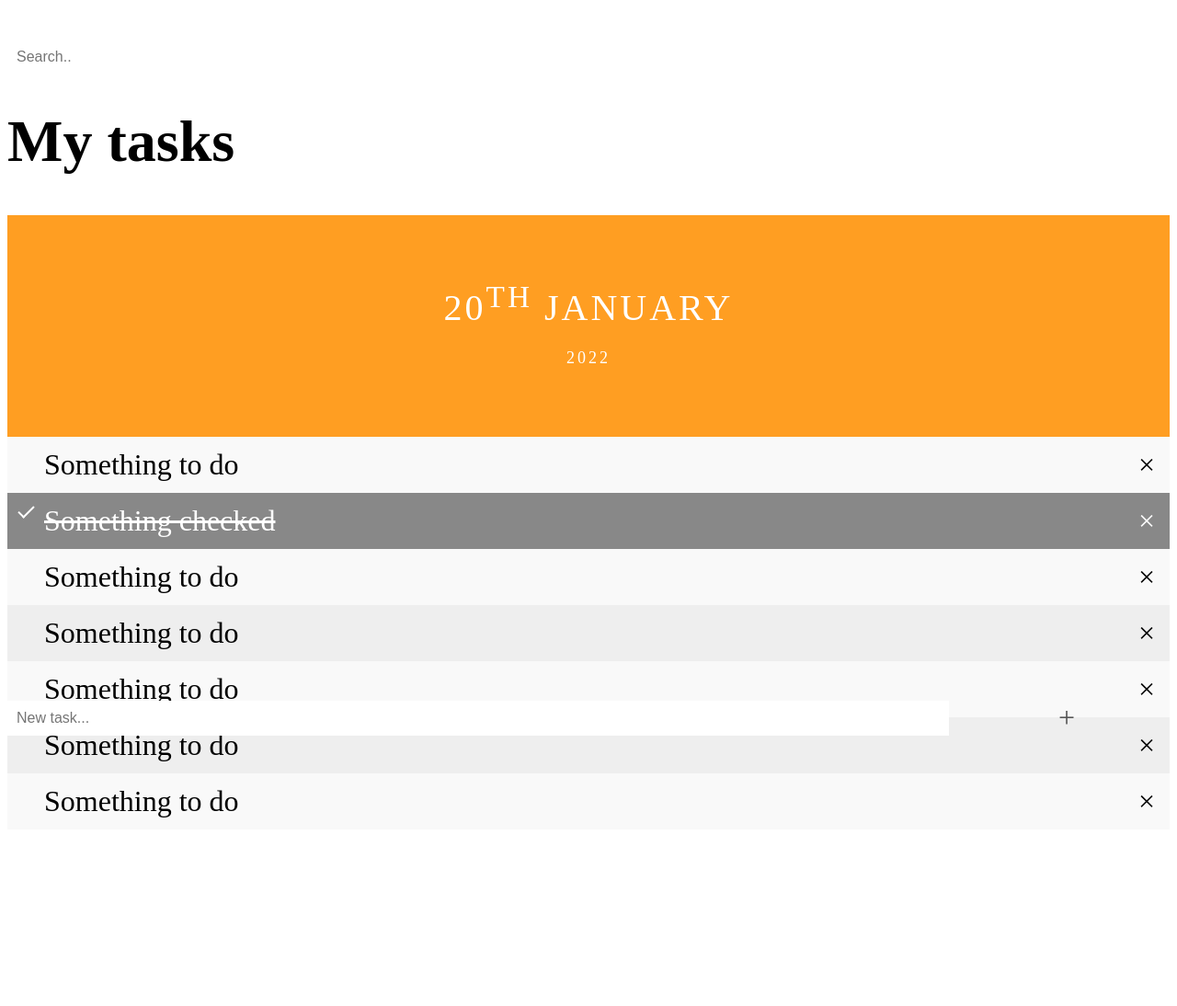
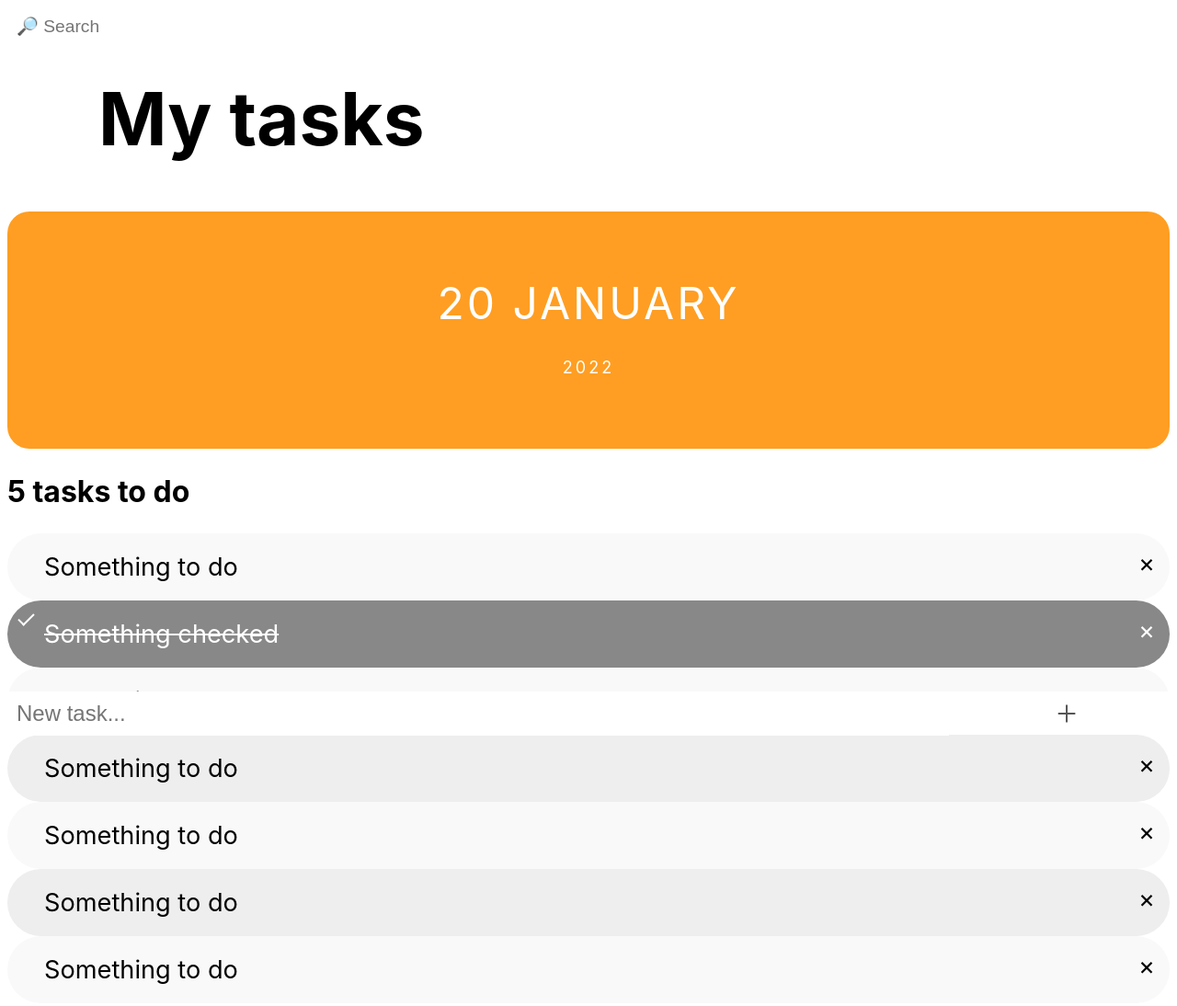
Before and after one commit to Mint18032/todoapp, a plain HTML site: page index.html in a window 1280 px wide. Shown: the whole page at 92% size. Before the commit the page ends 910 px from the top, so only its background shows below. Drawn offline with Linux system fonts and the light colour scheme.

Commit message:
fix font, shapes.

```diff
--- a/index.html
+++ b/index.html
@@ -9,13 +9,16 @@
 </head>
 
 <body>
-    <h1 style="font-size: 400%;"> <input type="text" name="search" placeholder="Search.." id="searchBtn"><br />
-        My tasks</h1>
+    <input type="text" name="search" placeholder="🔎 Search" id="searchBtn"><br />
+    <h1
+        style="font-size: 500%; font-family: -apple-system, BlinkMacSystemFont, 'Segoe UI', Roboto, Oxygen, Ubuntu, Cantarell, 'Open Sans', 'Helvetica Neue', sans-serif;">
+        &emsp; My tasks</h1>
     <div class="month">
-        20<sup>th</sup> January<br>
+        20 January<br>
         <span style="font-size:18px">2022</span>
     </div>
 
+    <h2 id="head2">5 tasks to do</h2>
     <ul id="myUL">
         <li>Something to do</li>
         <li class="checked">Something checked</li>
@@ -25,6 +28,7 @@
         <li>Something to do</li>
         <li>Something to do</li>
     </ul>
+    <br /><br />
 
     <div id="myDIV" class="addBar">
         <input type="text" id="myInput" placeholder="New task...">
--- a/script/list.js
+++ b/script/list.js
@@ -1,3 +1,16 @@
+// Create a sentence to show the number of remaining tasks.
+var head2 = document.getElementById("head2");
+var tasks = 5;
+function update() {
+    if (tasks === 0) {
+        head2.value = "No task remaining!";
+    } else if (tasks === 1) {
+        head2.value = "1 task to do";
+    } else {
+        head2.value = tasks.toString + " tasks to do";
+    }
+}
+
 // Create a "close" button and append it to each list item
 var myNodelist = document.getElementsByTagName("LI");
 var i;
@@ -37,6 +50,8 @@ function newElement() {
         alert("You must write something!");
     } else {
         document.getElementById("myUL").appendChild(li);
+        tasks += 1;
+        update();
     }
     document.getElementById("myInput").value = "";
 
--- a/stylesheet/calendar.css
+++ b/stylesheet/calendar.css
@@ -3,9 +3,16 @@
   width: 100%;
   background: #ff9e22;
   text-align: center;
+  border-radius: 0.5em;
 
   color: white;
-  font-size: 250%;
+  font-size: 300%;
+  font-family: -apple-system, BlinkMacSystemFont, 'Segoe UI', Roboto, Oxygen, Ubuntu, Cantarell, 'Open Sans', 'Helvetica Neue', sans-serif;
   text-transform: uppercase;
   letter-spacing: 3px;
 }
+
+#head2 {
+  font-size: 200%;
+  font-family: -apple-system, BlinkMacSystemFont, 'Segoe UI', Roboto, Oxygen, Ubuntu, Cantarell, 'Open Sans', 'Helvetica Neue', sans-serif;
+}
--- a/stylesheet/input.css
+++ b/stylesheet/input.css
@@ -21,17 +21,18 @@ input {
   width: 80%;
   padding: 10px;
   float: left;
-  font-size: 16px;
+  font-size: 150%;
 }
 
 /* Style the "Add" button */
 .addBtn {
   width: 20%;
-  height: 200%;
+  height: 300%;
   color: #555;
+  background-color: white;
   float: left;
   text-align: center;
-  font-size: 200%;
+  font-size: 250%;
   cursor: pointer;
   transition: 0.3s;
 }
@@ -41,6 +42,7 @@ input {
 }
 
 #searchBtn {
+  font-size: 120%;
   width: 130px;
   -webkit-transition: width 0.4s ease-in-out;
   transition: width 0.4s ease-in-out;
--- a/stylesheet/list.css
+++ b/stylesheet/list.css
@@ -13,9 +13,11 @@ ul {
 ul li {
   cursor: pointer;
   position: relative;
-  padding: 12px 8px 12px 40px;
+  padding: 20px 8px 20px 40px;
+  border-radius: 1.5em;
   background: #eee;
-  font-size: 200%;
+  font-size: 170%;
+  font-family: -apple-system, BlinkMacSystemFont, 'Segoe UI', Roboto, Oxygen, Ubuntu, Cantarell, 'Open Sans', 'Helvetica Neue', sans-serif;
   transition: 0.2s;
 
   /* make the list items unselectable */
@@ -60,11 +62,12 @@ ul li.checked::before {
 .close {
   position: absolute;
   right: 0;
-  top: 0;
+  top: 5%;
   padding: 12px 16px 12px 16px;
+  border-radius: 3em;
 }
 
 .close:hover {
-  background-color: #a292a5;
+  background-color: transparent;
   color: white;
 }
```
